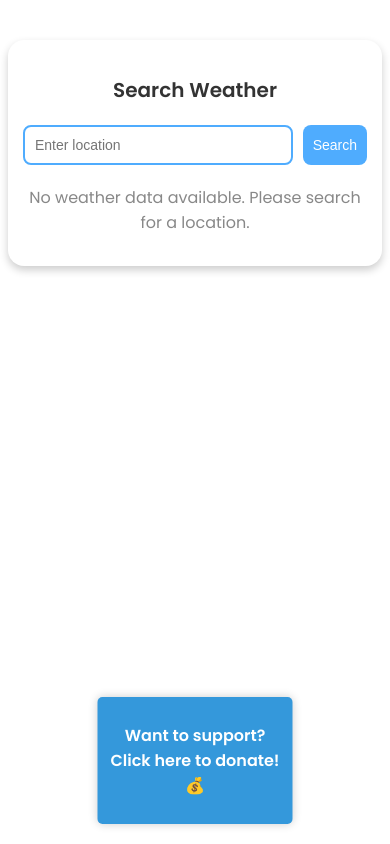
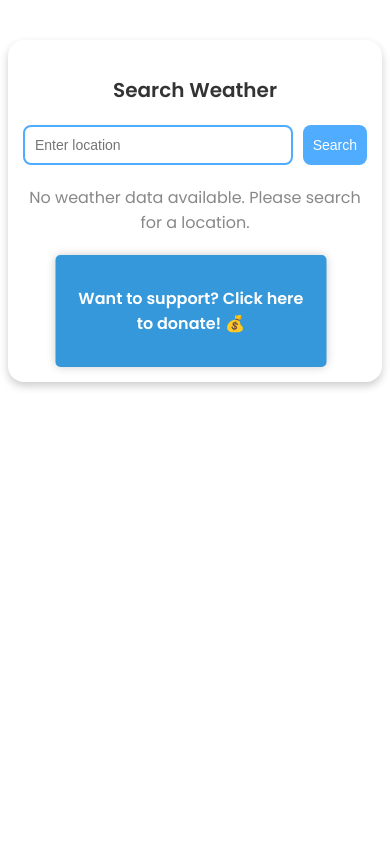
Before and after one commit to Vignesh2828/weather-angular, an Angular app: page /weather-app in a window 390 px wide. Built offline with nearby package versions, Linux system fonts and the light colour scheme.

Commit message:
fixed style responsive

```diff
--- a/src/app/api-weather.service.ts
+++ b/src/app/api-weather.service.ts
@@ -8,8 +8,8 @@ import { Observable } from 'rxjs';
 
 export class ApiWeatherService {
 
-  // API_KEY = "814b1cc6f53ac582f374a2e1e342c786"
-  API_KEY = "ee6aa9ab43cb54a528505cca2d241355"
+  API_KEY = "814b1cc6f53ac582f374a2e1e342c786"
+  // API_KEY = "ee6aa9ab43cb54a528505cca2d241355"
   API_BASE_URL = "https://api.weatherstack.com/current"
 
   constructor(private http: HttpClient) { }
--- a/src/app/weather/weather.component.css
+++ b/src/app/weather/weather.component.css
@@ -1,9 +1,9 @@
 /* Import Poppins font */
-@import url('https://fonts.googleapis.com/css2?family=Poppins:wght@400;600&display=swap');
+@import url("https://fonts.googleapis.com/css2?family=Poppins:wght@400;600&display=swap");
 
 /* General Styles */
 body {
-    font-family: 'Poppins', sans-serif !important;
+  font-family: "Poppins", sans-serif !important;
   background: linear-gradient(135deg, #4facfe, #00f2fe);
   margin: 0;
   padding: 0;
@@ -28,7 +28,7 @@ h3 {
   margin-bottom: 20px;
   color: #333;
   font-weight: 600;
-  font-family: 'Poppins', sans-serif !important;
+  font-family: "Poppins", sans-serif !important;
 }
 
 /* Form Styles */
@@ -110,7 +110,8 @@ button:hover {
     font-size: 20px;
   }
 
-  input[type="text"], button {
+  input[type="text"],
+  button {
     font-size: 14px;
   }
 
@@ -137,7 +138,8 @@ button:hover {
   margin-top: 20px;
 }
 
-  .upi-qr, .paypal-qr {
+.upi-qr,
+.paypal-qr {
   display: inline-block;
   margin: 10px;
   text-align: center;
@@ -162,7 +164,6 @@ button:hover {
   background-color: #00c6fb;
 }
 
-
 /* Spinner style */
 .loading-spinner {
   display: flex;
@@ -181,8 +182,12 @@ button:hover {
 }
 
 @keyframes spin {
-    0% { transform: rotate(0deg); }
-    100% { transform: rotate(360deg); }
+  0% {
+    transform: rotate(0deg);
+  }
+  100% {
+    transform: rotate(360deg);
+  }
 }
 
 /* Make loading message look professional */
@@ -211,12 +216,26 @@ button:hover {
   background-color: #2980b9;
 }
 
+@media (max-width: 600px) {
+  .donate-option {
+    position: relative;
+    bottom: auto;
+    margin-top: 20px;
+    left: 0;
+    transform: none;
+    width: 70%;
+    padding: 15px;
+    text-align: center;
+    transform: translateX(12%);
+  }
+}
+
 /* Styles for the fund part that appears when clicked */
 .fund-part {
   position: fixed;
-    bottom: 60px; /* Adjust this value to fine-tune the vertical position */
+  bottom: 60px;
   left: 50%;
-    transform: translateX(-50%); /* Centers horizontally */
+  transform: translateX(-50%);
   background-color: #f9f9f9;
   padding: 20px;
   border-radius: 5px;
@@ -226,7 +245,7 @@ button:hover {
   display: flex;
   flex-direction: column;
   align-items: center;
-    text-align: center; /* Ensures text is centered */
+  text-align: center;
 }
 
 .fund-part p {
```
Lines whose indentation alone changed are shown as unchanged.
